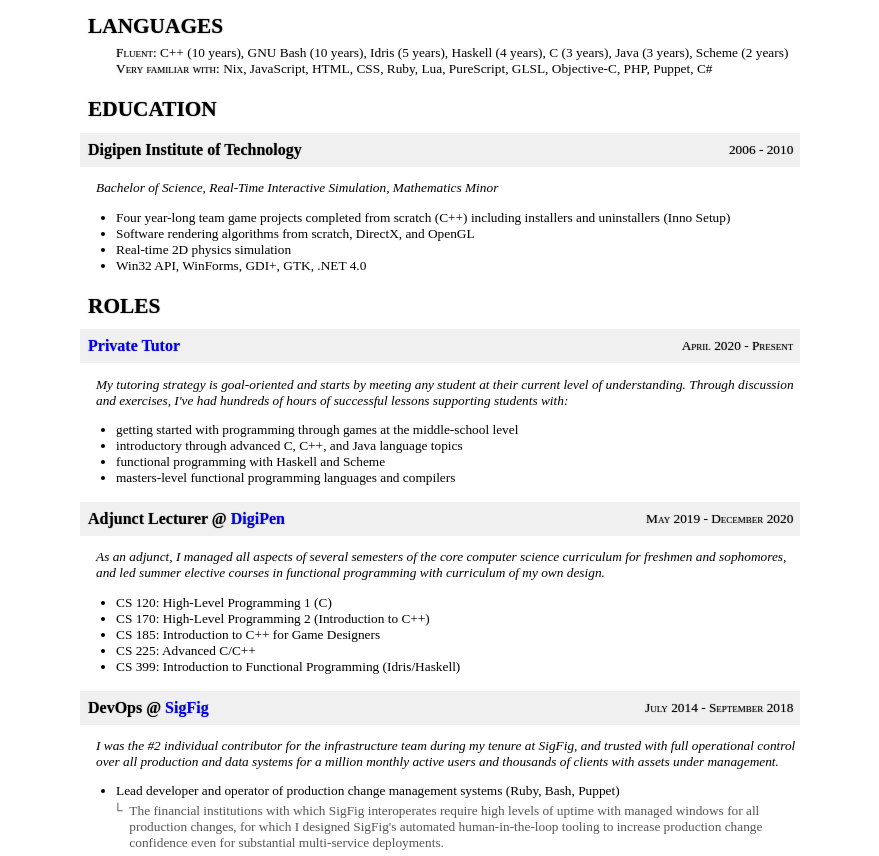
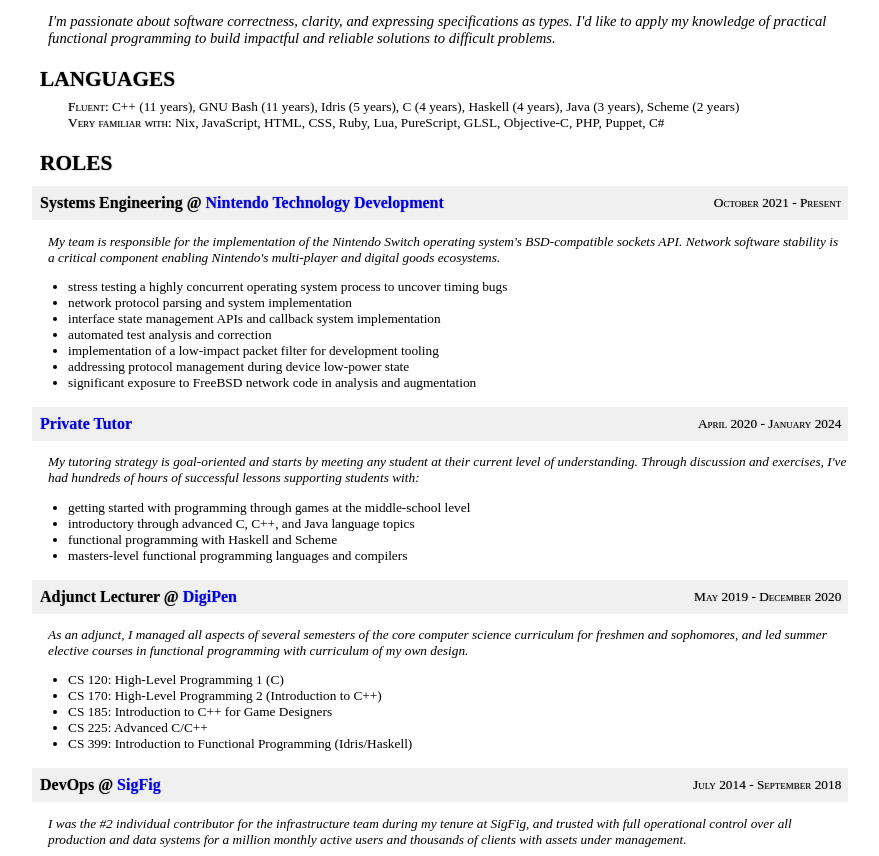
Before and after one commit to alrunner4/alrunner4.github.io, a plain HTML site: page resume.html in a window 1280 px wide. Shown: the part 171-1027 px from the top of the page, without its empty margins (200-1079 px from the left). Drawn offline with Linux system fonts and the light colour scheme.

Commit message:
add Nintendo experience

```diff
--- a/resume.html
+++ b/resume.html
@@ -6,18 +6,13 @@
    <meta charset="UTF-8">
    <title>Alexander Carter | Resume</title>
    <style>
-      @page {
-         size: 8.5in 11in;
-         margin: 0.4in 0.15in;
-      }
-
       body { font-size:10pt; font-family:"Bitstream Charter", serif; }
 
-      @media screen {
+      @media screen, print {
          .page {
             height: auto;
-            margin: 2em auto;
-            width:  7.5in;
+            margin: 6em auto;
+            width:  8.5in;
          }
       }
 
@@ -142,11 +137,11 @@
    <section>
    <ul class="named_list">
       <li class="hanging"><span class="bullet_head">Fluent:</span>
-         <span class="nowrap">C++ (10 years),</span>
-         <span class="nowrap">GNU Bash (10 years),</span>
+         <span class="nowrap">C++ (11 years),</span>
+         <span class="nowrap">GNU Bash (11 years),</span>
          <span class="nowrap">Idris (5 years),</span>
+         <span class="nowrap">C (4 years),</span>
          <span class="nowrap">Haskell (4 years),</span>
-         <span class="nowrap">C (3 years),</span>
          <span class="nowrap">Java (3 years),</span>
          <span class="nowrap">Scheme (2 years)</span>
       </li>
@@ -156,38 +151,38 @@
    </ul>
    </section>
 
-   <!--           -->
-   <h2>Education</h2>
-   <!--           -->
-
-   <section>
-   <header>
-      <h3>Digipen Institute of Technology</h3>
-      <span class="date">2006 - 2010</span>
-   </header>
-   <p class="narration">
-      Bachelor of Science, Real-Time Interactive Simulation, Mathematics Minor
-   </p>
-   <ul>
-      <li>Four year-long team game projects completed from scratch (C++) including installers and
-         uninstallers <span class=nowrap>(Inno Setup)</span>
-      </li>
-      <li>Software rendering algorithms from scratch, DirectX, and OpenGL</li>
-      <li>Real-time 2D physics simulation</li>
-      <li>Win32 API, WinForms, GDI+, GTK, .NET 4.0</li>
-   </ul>
-   </section>
-
    <!--       -->
    <h2>Roles</h2>
    <!--       -->
 
    <section>
    <header>
+      <h3>Systems Engineering @
+      <a href="https://www.nintendo.com/us/">Nintendo Technology Development</a></h3>
+      <span class=date>October 2021 - Present</span>
+   </header>
+      <p class=narration>
+         My team is responsible for the implementation of the Nintendo Switch operating system's
+         BSD-compatible sockets API. Network software stability is a critical component enabling
+         Nintendo's multi-player and digital goods ecosystems.
+      </p>
+      <ul>
+         <li>stress testing a highly concurrent operating system process to uncover timing bugs</li>
+         <li>network protocol parsing and system implementation</li>
+         <li>interface state management APIs and callback system implementation</li>
+         <li>automated test analysis and correction</li>
+         <li>implementation of a low-impact packet filter for development tooling</li>
+         <li>addressing protocol management during device low-power state</li>
+         <li>significant exposure to FreeBSD network code in analysis and augmentation</li>
+      </ul>
+   </section>
+
+   <section>
+   <header>
       <h3><a href="https://wyzant.com/tutors/alrunner4">Private Tutor</a></h3>
-      <span class="date">April 2020 - Present</span>
+      <span class=date>April 2020 - January 2024</span>
    </header>
-   <p class="narration">
+   <p class=narration>
       My tutoring strategy is goal-oriented and starts by meeting any student at their current level
       of understanding. Through discussion and exercises, I've had hundreds of hours of successful
       lessons supporting students with:
@@ -203,9 +198,9 @@
    <section>
    <header>
       <h3>Adjunct Lecturer @ <a href="https://digipen.edu">DigiPen</a></h3>
-      <span class="date">May 2019 - December 2020</span>
+      <span class=date>May 2019 - December 2020</span>
    </header>
-   <p class="narration">
+   <p class=narration>
       As an adjunct, I managed all aspects of several semesters of the core computer
       science curriculum for freshmen and sophomores, and led summer elective courses in functional
       programming with curriculum of my own design.
@@ -222,9 +217,9 @@
    <section>
    <header>
       <h3>DevOps @ <a href="https://sigfig.com">SigFig</a></h3>
-      <span class="date">July 2014 - September 2018</span>
+      <span class=date>July 2014 - September 2018</span>
    </header>
-   <p class="narration">
+   <p class=narration>
       I was the #2 individual contributor for the infrastructure team during my tenure at SigFig,
       and trusted with full operational control over all production and data systems for a million
       monthly active users and thousands of clients with assets under management.
@@ -299,9 +294,9 @@
    <section>
    <header>
       <h3>Mobile Game Development @ <a href="https://www.jamcity.com/">TinyCo</a></h3>
-      <span class="date">August 2011 - October 2013</span>
+      <span class=date>August 2011 - October 2013</span>
    </header>
-   <p class="narration">
+   <p class=narration>
       My contributions to Tiny Pets and
       <a href="https://play.google.com/store/apps/details?id=com.tinyco.monsters">Tiny Monsters</a>
       earned me a vote of confidence from the studio's senior developers to participate in our
@@ -329,9 +324,9 @@
    <section>
    <header>
       <h3>Graphics Hardware Debug @ <a href="https://www.exploreintel.com/meet/folsom">Intel</a></h3>
-      <span class="date">August 2010 - July 2011</span>
+      <span class=date>August 2010 - July 2011</span>
    </header>
-   <p class="narration">
+   <p class=narration>
       I supported the Graphics Debug Team's efforts in reproducing and analyzing issues discovered
       by the Test Team and reported by customers, primarily through the SandyBridge platform's
       support for limited programmable on-die logic probes observable with the lab's logic
@@ -345,6 +340,27 @@
    </ul>
    </section>
 
+   <!--           -->
+   <h2>Education</h2>
+   <!--           -->
+
+   <section>
+   <header>
+      <h3>Digipen Institute of Technology</h3>
+      <span class=date>2006 - 2010</span>
+   </header>
+   <p class=narration>
+      Bachelor of Science, Real-Time Interactive Simulation, Mathematics Minor
+   </p>
+   <ul>
+      <li>Four year-long team game projects completed from scratch (C++)</span></li>
+      <li>Z80 emulator implementing full instruction set and display simulation</li>
+      <li>Software rendering algorithms from scratch, DirectX, and OpenGL</li>
+      <li>Real-time 2D physics simulation</li>
+      <li>Win32 API, WinForms, GDI+, GTK, .NET 4.0, InnoSetup</li>
+   </ul>
+   </section>
+
 </div></body>
 
 </html>
```
Also changed, not shown: 1 other file.
